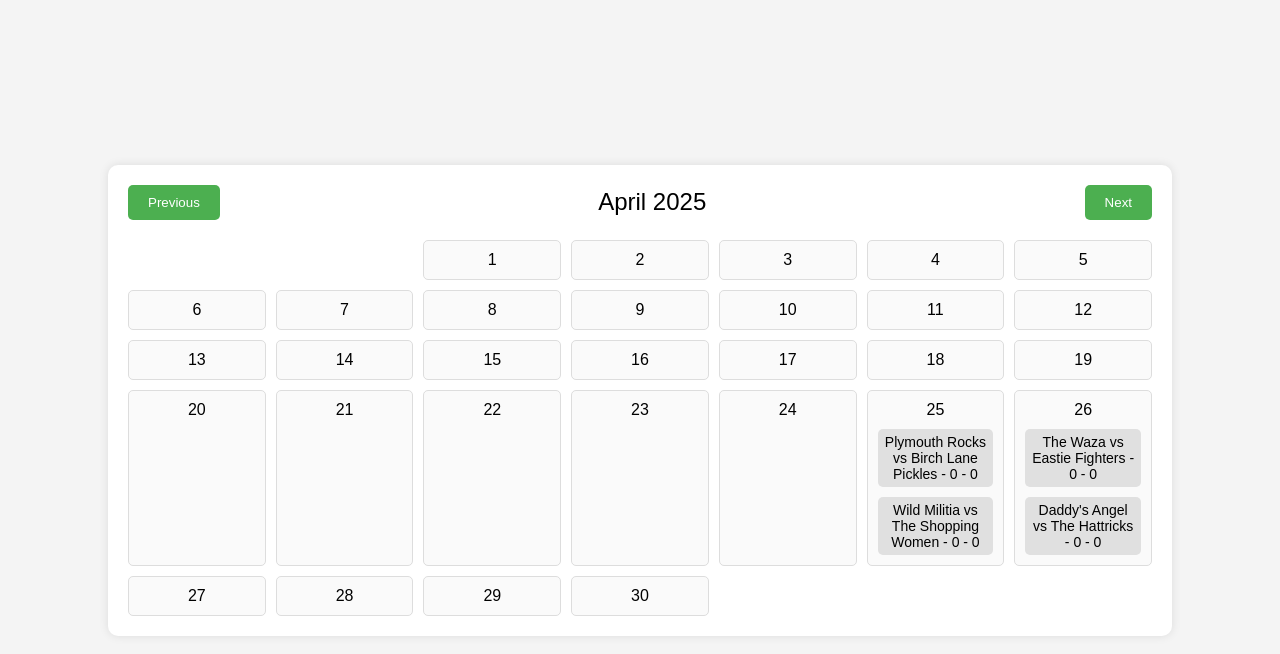
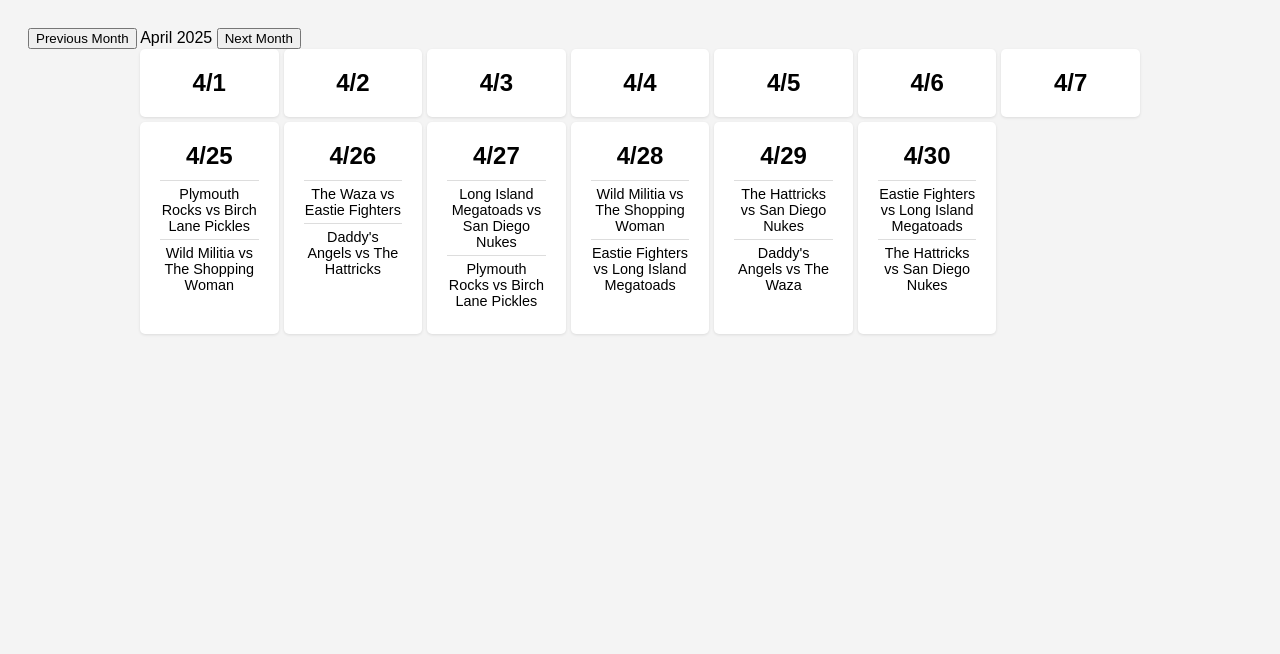
Before and after one commit to 20kawa/baseball, a plain HTML site: page index.html in a window 1280 px wide. Drawn offline with Linux system fonts and the light colour scheme.

Commit message:
Update index.html

```diff
--- a/index.html
+++ b/index.html
@@ -3,170 +3,164 @@
 <head>
   <meta charset="UTF-8">
   <meta name="viewport" content="width=device-width, initial-scale=1.0">
-  <title>Baseball Game Schedule</title>
+  <title>Baseball League Schedule</title>
   <style>
     body {
       font-family: Arial, sans-serif;
-      display: flex;
-      justify-content: center;
-      align-items: center;
-      height: 100vh;
-      margin: 0;
+      padding: 20px;
       background-color: #f4f4f4;
     }
-    .calendar-container {
-      display: flex;
-      flex-direction: column;
-      width: 80%;
-      max-width: 1200px;
-      background-color: white;
-      box-shadow: 0 0 10px rgba(0, 0, 0, 0.1);
-      padding: 20px;
-      border-radius: 10px;
-    }
-    .calendar-header {
-      display: flex;
-      justify-content: space-between;
-      align-items: center;
-      font-size: 24px;
-      margin-bottom: 20px;
-    }
-    .calendar-grid {
+    .calendar {
       display: grid;
       grid-template-columns: repeat(7, 1fr);
-      grid-gap: 10px;
+      gap: 5px;
+      max-width: 1000px;
+      margin: 0 auto;
     }
-    .calendar-day {
-      padding: 10px;
+    .calendar .day {
+      padding: 20px;
       text-align: center;
-      background-color: #fafafa;
-      border: 1px solid #ddd;
+      background-color: white;
       border-radius: 5px;
-      position: relative;
+      box-shadow: 0 1px 3px rgba(0,0,0,0.1);
     }
-    .calendar-day .game {
-      margin-top: 10px;
-      font-size: 14px;
-      background-color: #e0e0e0;
-      padding: 5px;
-      border-radius: 5px;
+    .calendar .day p {
+      margin: 0;
     }
-    .calendar-day .game span {
+    .calendar .date {
+      font-size: 1.5em;
       font-weight: bold;
     }
-    .calendar-nav {
-      display: flex;
-      justify-content: space-between;
+    .calendar .games {
       margin-top: 10px;
+      font-size: 0.9em;
     }
-    .button {
-      background-color: #4CAF50;
+    .calendar .game {
+      padding: 5px 0;
+      border-top: 1px solid #ddd;
+    }
+    .calendar .prev, .calendar .next {
+      background-color: #0056b3;
       color: white;
-      padding: 10px 20px;
-      border: none;
+      padding: 5px 10px;
       border-radius: 5px;
       cursor: pointer;
+      text-align: center;
     }
-    .button:disabled {
-      background-color: #cccccc;
+    .calendar .month-navigation {
+      text-align: center;
+      margin-bottom: 20px;
     }
   </style>
 </head>
 <body>
-  <div class="calendar-container">
-    <div class="calendar-header">
-      <button id="prev-month" class="button">Previous</button>
-      <span id="current-month">April 2025</span>
-      <button id="next-month" class="button">Next</button>
+  <div class="month-navigation">
+    <button class="prev">Previous Month</button>
+    <span id="monthYear">April 2025</span>
+    <button class="next">Next Month</button>
+  </div>
+
+  <div class="calendar" id="calendar">
+    <div class="day">
+      <p class="date">4/1</p>
     </div>
-    <div class="calendar-grid" id="calendar-grid">
-      <!-- Calendar days will go here -->
+    <div class="day">
+      <p class="date">4/2</p>
+    </div>
+    <div class="day">
+      <p class="date">4/3</p>
+    </div>
+    <div class="day">
+      <p class="date">4/4</p>
+    </div>
+    <div class="day">
+      <p class="date">4/5</p>
+    </div>
+    <div class="day">
+      <p class="date">4/6</p>
+    </div>
+    <div class="day">
+      <p class="date">4/7</p>
+    </div>
+    <!-- Add more days for the month... -->
+    <!-- April 25th -->
+    <div class="day">
+      <p class="date">4/25</p>
+      <div class="games">
+        <div class="game">Plymouth Rocks vs Birch Lane Pickles</div>
+        <div class="game">Wild Militia vs The Shopping Woman</div>
+      </div>
+    </div>
+    <!-- April 26th -->
+    <div class="day">
+      <p class="date">4/26</p>
+      <div class="games">
+        <div class="game">The Waza vs Eastie Fighters</div>
+        <div class="game">Daddy's Angels vs The Hattricks</div>
+      </div>
+    </div>
+    <!-- April 27th -->
+    <div class="day">
+      <p class="date">4/27</p>
+      <div class="games">
+        <div class="game">Long Island Megatoads vs San Diego Nukes</div>
+        <div class="game">Plymouth Rocks vs Birch Lane Pickles</div>
+      </div>
+    </div>
+    <!-- April 28th -->
+    <div class="day">
+      <p class="date">4/28</p>
+      <div class="games">
+        <div class="game">Wild Militia vs The Shopping Woman</div>
+        <div class="game">Eastie Fighters vs Long Island Megatoads</div>
+      </div>
+    </div>
+    <!-- April 29th -->
+    <div class="day">
+      <p class="date">4/29</p>
+      <div class="games">
+        <div class="game">The Hattricks vs San Diego Nukes</div>
+        <div class="game">Daddy's Angels vs The Waza</div>
+      </div>
+    </div>
+    <!-- April 30th -->
+    <div class="day">
+      <p class="date">4/30</p>
+      <div class="games">
+        <div class="game">Eastie Fighters vs Long Island Megatoads</div>
+        <div class="game">The Hattricks vs San Diego Nukes</div>
+      </div>
     </div>
   </div>
 
   <script>
-    const games = {
-      '2025-04-25': [
-        { teams: ['Plymouth Rocks', 'Birch Lane Pickles'], score: ['0', '0'] },
-        { teams: ['Wild Militia', 'The Shopping Women'], score: ['0', '0'] }
-      ],
-      '2025-04-26': [
-        { teams: ['The Waza', 'Eastie Fighters'], score: ['0', '0'] },
-        { teams: ['Daddy\'s Angel', 'The Hattricks'], score: ['0', '0'] }
-      ],
-      // Add more games here as you go
-    };
+    const prevButton = document.querySelector('.prev');
+    const nextButton = document.querySelector('.next');
+    const monthYearElement = document.getElementById('monthYear');
 
     let currentDate = new Date();
-    let currentMonth = currentDate.getMonth();
-    let currentYear = currentDate.getFullYear();
 
-    const monthNames = [
-      'January', 'February', 'March', 'April', 'May', 'June', 'July', 'August',
-      'September', 'October', 'November', 'December'
-    ];
+    function updateCalendar() {
+      const month = currentDate.getMonth();
+      const year = currentDate.getFullYear();
+      const monthNames = ["January", "February", "March", "April", "May", "June", "July", "August", "September", "October", "November", "December"];
+      monthYearElement.textContent = `${monthNames[month]} ${year}`;
 
-    function generateCalendar(month, year) {
-      const firstDayOfMonth = new Date(year, month, 1);
-      const lastDayOfMonth = new Date(year, month + 1, 0);
-      const daysInMonth = lastDayOfMonth.getDate();
-      const startDay = firstDayOfMonth.getDay();
-
-      document.getElementById('current-month').textContent = `${monthNames[month]} ${year}`;
-
-      const calendarGrid = document.getElementById('calendar-grid');
-      calendarGrid.innerHTML = ''; // Clear the grid
-
-      // Empty spaces before the first day of the month
-      for (let i = 0; i < startDay; i++) {
-        const emptyDiv = document.createElement('div');
-        calendarGrid.appendChild(emptyDiv);
-      }
-
-      // Fill in the days
-      for (let day = 1; day <= daysInMonth; day++) {
-        const dayString = `${year}-${String(month + 1).padStart(2, '0')}-${String(day).padStart(2, '0')}`;
-        const dayDiv = document.createElement('div');
-        dayDiv.classList.add('calendar-day');
-
-        // Display the day number
-        const dayNumber = document.createElement('span');
-        dayNumber.textContent = day;
-        dayDiv.appendChild(dayNumber);
-
-        // Display the games for that day
-        if (games[dayString]) {
-          games[dayString].forEach(game => {
-            const gameDiv = document.createElement('div');
-            gameDiv.classList.add('game');
-            gameDiv.innerHTML = `${game.teams[0]} vs ${game.teams[1]} - ${game.score[0]} - ${game.score[1]}`;
-            dayDiv.appendChild(gameDiv);
-          });
-        }
-
-        calendarGrid.appendChild(dayDiv);
-      }
+      // Insert your logic to generate days dynamically if necessary
     }
 
-    document.getElementById('prev-month').addEventListener('click', () => {
-      currentMonth--;
-      if (currentMonth < 0) {
-        currentMonth = 11;
-        currentYear--;
-      }
-      generateCalendar(currentMonth, currentYear);
+    prevButton.addEventListener('click', () => {
+      currentDate.setMonth(currentDate.getMonth() - 1);
+      updateCalendar();
     });
 
-    document.getElementById('next-month').addEventListener('click', () => {
-      currentMonth++;
-      if (currentMonth > 11) {
-        currentMonth = 0;
-        currentYear++;
-      }
-      generateCalendar(currentMonth, currentYear);
+    nextButton.addEventListener('click', () => {
+      currentDate.setMonth(currentDate.getMonth() + 1);
+      updateCalendar();
     });
 
-    generateCalendar(currentMonth, currentYear); // Generate the initial calendar
+    // Initial calendar update
+    updateCalendar();
   </script>
 </body>
 </html>
```
